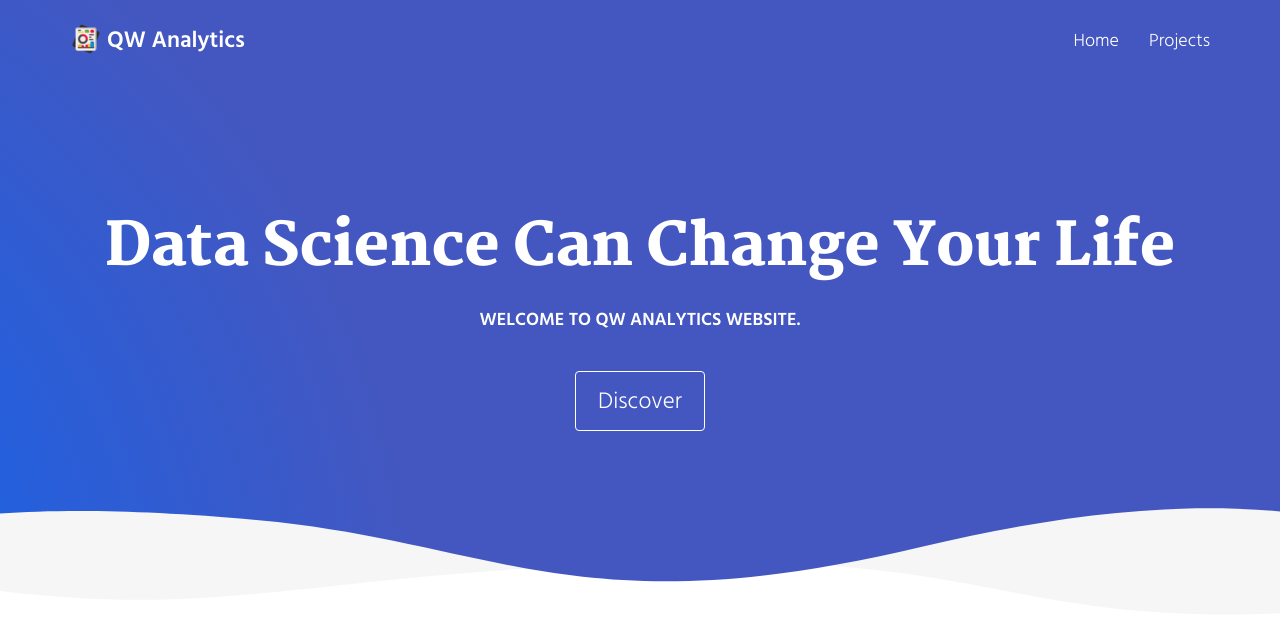
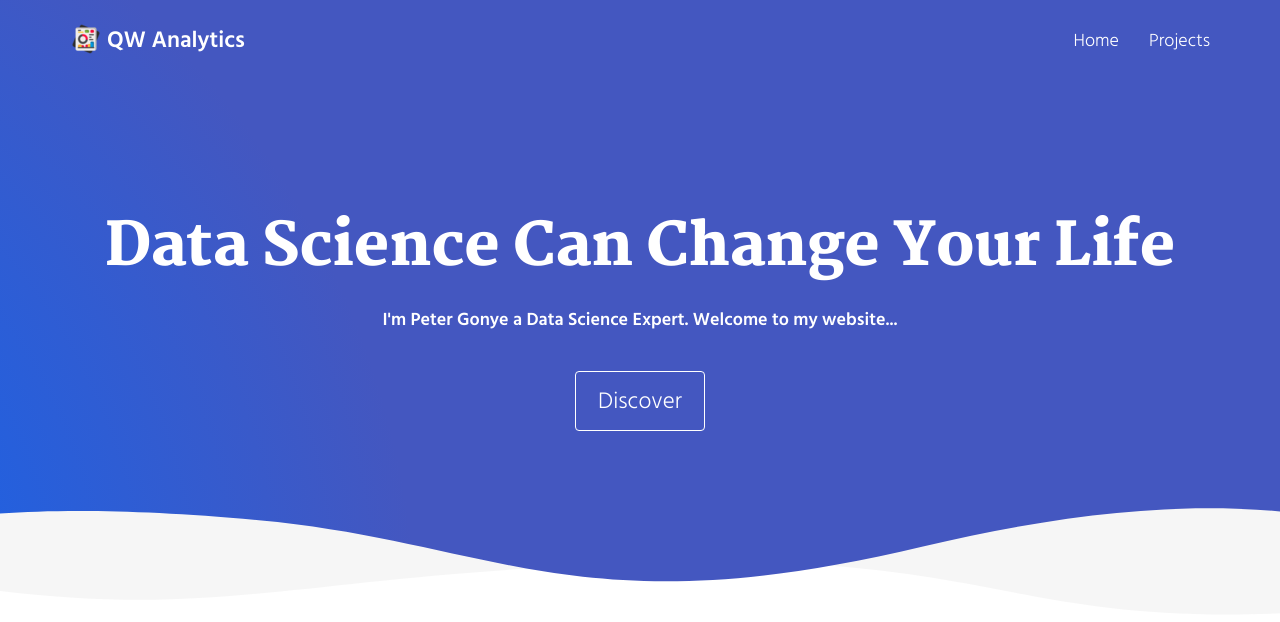
Before and after one commit to SelfMadeMogul/portfo, a Flask app: page / in a window 1280 px wide. Shown: the top 622 px of the page. Run offline with Flask 3, Linux system fonts and the light colour scheme; some libraries are stand-ins or nearby versions.

Commit message:
Update index.html

```diff
--- a/templates/index.html
+++ b/templates/index.html
@@ -57,7 +57,7 @@
       <div class="row">
         <div class="col-xs-12">
           <h1>Data Science Can Change Your Life</h1>
-          <p><b>WELCOME TO QW ANALYTICS WEBSITE.</b></p>
+          <p><b>I'm Peter Gonye a Data Science Expert. Welcome to my website...</b></p>
           <br>
           <a href="./project.html" class="btn btn-default btn-lg" title="">Discover</a>
         </div>
```
